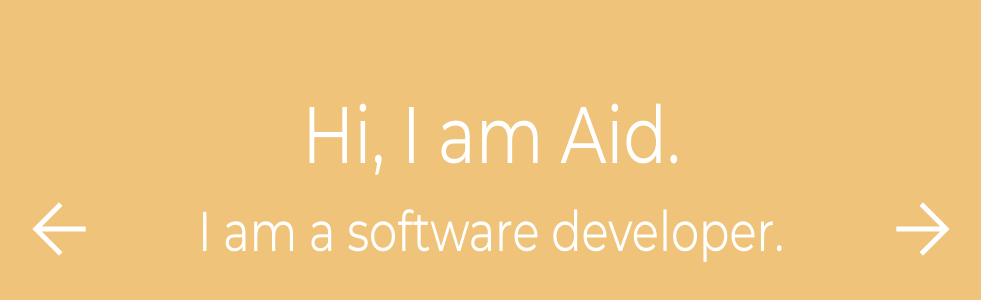
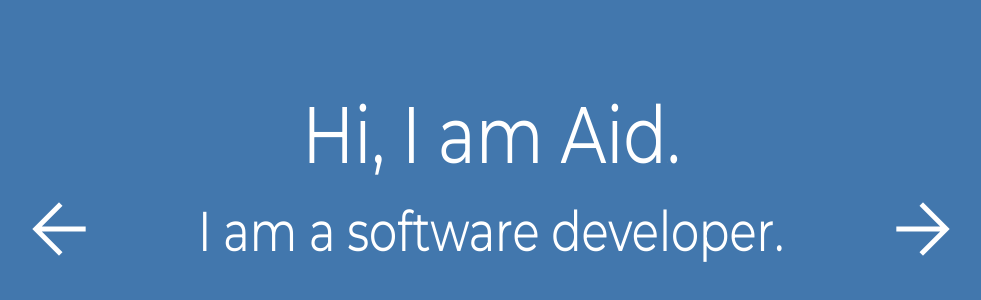
Before and after one commit to aid9eleven/adrian-cabriga, a React (Vite) app: page / in a window 1280 px wide. Shown: the part 218-518 px from the top of the page, without its empty margins (149-1130 px from the left). Built offline with nearby package versions, Linux system fonts and the light colour scheme.

Commit message:
fixed themes

```diff
--- a/src/App.tsx
+++ b/src/App.tsx
@@ -1,12 +1,14 @@
 import './App.css'
 import GreetingScreen from './screens/GreetingScreen'
+import { THEME_CONSTANTS } from './styles/cssClassConstants'
+import "./styles/styles.css"
 
 const App = () => {
 
   return (
     <div className="app">
       <div className="wrapper">
-        <GreetingScreen theme="light-orange"/>
+        <GreetingScreen theme={THEME_CONSTANTS.BLUE}/>
       </div>
     </div>
   )
--- /dev/null
+++ b/src/components/Background.css
@@ -0,0 +1,8 @@
+.background {
+  position: absolute;
+  height: 100%;
+  width: 100%;
+  left: 0;
+  top: 0;
+  z-index: -1;
+}
--- a/src/components/Background.tsx
+++ b/src/components/Background.tsx
@@ -1,19 +1,18 @@
-import { useState } from "react";
-import { CSS_CONSTANTS } from "../constants/cssClassConstants"
+import { ELEMENT_TYPES, Theme } from "../styles/cssClassConstants";
+import { classNameBuilder } from "../util/stringBuilder";
+import "./Background.css"
 
 interface IBackgroundProps {
-  theme: "blue" | "light-orange";
+  theme: Theme;
 }
 
 const Background = (props: IBackgroundProps) => {
-  const [currentTheme, setCurrentTheme] = useState(props.theme);
 
   return (
-    <div className={`background background-${currentTheme}`}>
-      <div className={`transitioning-background background-blue ${props.theme === "blue" ? CSS_CONSTANTS.ON_STATE : ""}`}></div>
-      <div className={`transitioning-background background-light-orange ${props.theme === "light-orange" ? CSS_CONSTANTS.ON_STATE : ""}`}></div>
-
-    </div>
+    <div className={classNameBuilder([
+      "background",
+      ELEMENT_TYPES.BACKGROUND
+    ])}/>
   )
 }
 
--- a/src/components/TextSwitcher.tsx
+++ b/src/components/TextSwitcher.tsx
@@ -1,5 +1,5 @@
 import { ReactNode, useEffect, useState } from "react";
-import { CSS_CONSTANTS } from "../constants/cssClassConstants";
+import { CSS_CONSTANTS } from "../styles/cssClassConstants";
 import { classNameBuilder } from "../util/stringBuilder";
 import "./TextSwitcher.css";
 
@@ -7,12 +7,14 @@ export interface ITextSwitcherProps {
   children?: ReactNode,
   className?: string,
   direction?: "up" | "down" | "left" | "right";
+  hoverable?: boolean;
+  offStateChildClassName?: string;
+  onStateChildClassName?: string;
+  style?: React.CSSProperties;
   switched?: boolean;
-  hoverable?: boolean;
+  onClick?: React.MouseEventHandler<HTMLDivElement>;
   onMouseLeave?: React.MouseEventHandler<HTMLDivElement>;
-  onClick?: React.MouseEventHandler<HTMLDivElement>;
   onMouseOver?: React.MouseEventHandler<HTMLDivElement>;
-  style?: React.CSSProperties;
 }
 
 const TextSwitcher = (props: ITextSwitcherProps) => {
@@ -66,8 +68,18 @@ const TextSwitcher = (props: ITextSwitcherProps) => {
       <div
         className={"text-switcher-children-wrapper"}
       >
-        <div className="text-switcher-on-state-child">{props.children}</div>
-        <div className="text-switcher-off-state-child">{props.children}</div>
+        <div className={classNameBuilder([
+          "text-switcher-on-state-child",
+          props.onStateChildClassName
+        ])}>
+          {props.children}
+        </div>
+        <div className={classNameBuilder([
+          "text-switcher-off-state-child",
+          props.offStateChildClassName
+        ])}>
+          {props.children}
+        </div>
       </div>
     </div>
   )
--- a/src/constants/cssClassConstants.tsx
+++ /dev/null
@@ -1,7 +0,0 @@
-export const CSS_CONSTANTS = {
-  ANIMATING_ELEMENT: "animating-element",
-  HOVERABLE: "hoverable",
-  ON_STATE: "on-state",
-  PRE_ON_STATE: "pre-on-state",
-  SCREEN: "screen"
-};
--- a/src/index.css
+++ b/src/index.css
@@ -1,60 +1,7 @@
-@import url('https://fonts.googleapis.com/css2?family=Dosis&family=Montserrat&family=Shadows+Into+Light&display=swap');
-/*
-    font-family: 'Montserrat', sans-serif; https://fonts.google.com/specimen/Montserrat
-    font-family: 'Dosis', sans-serif; https://fonts.google.com/specimen/Dosis
-    font-family: 'Shadows Into Light', cursive; https://fonts.google.com/specimen/Shadows+Into+Light
-*/
-
-:root {
-    --light-gray-bg: #f1f3f4;
-    --very-light-blue-bg: #deeaf6;
-    --light-blue-bg: #8ab8e7;
-    --blue-gray-bg: #a2bfdc;
-    --dull-blue-bg: #567fa8;
-    --blue-bg: #4277ad;
-
-    --light-purple: #c6ceff;
-    --light-blue: #84b7fe;
-    --light-orange: #efc379;
-    --blue: #258bd6;
-    --dark-blue: #26415c;
-    --pink: #ffa4fc;
-}
-
 * {
     padding: 0;
     margin: 0;
     user-select: none;
-}
-
-.background {
-    position: absolute;
-    height: 100%;
-    width: 100%;
-    left: 0;
-    top: 0;
-    z-index: -1;
-}
-
-.transitioning-background {
-    position: absolute;
-    left: 0;
-    top: 0;
-    height: 100%;
-    width: 0;
-    transition: width 0.3s ease-in-out;
-}
-
-.transitioning-background.on-state {
-    width: 100%;
-}
-
-.background-light-orange {
-    background-color: var(--light-orange);
-}
-
-.background-blue {
-    background-color: var(--blue-bg);
 }
 
 .greeting-screen {
@@ -64,17 +11,8 @@
     justify-content: center;
 }
 
-.greeting-arrow {
-    cursor: pointer;
-}
-
 .greeting-arrow .google-icon {
-    color: white;
     font-size: 5rem;
-}
-
-.greeting-arrow .text-switcher-on-state-child .google-icon {
-    color: var(--dark-blue);
 }
 
 .greeting-wrapper {
@@ -97,16 +35,6 @@
     font-size: 3.5rem;
 }
 
-.greeting-screen-line .text-switcher-on-state-child {
-    color: var(--light-orange);
-}
-
-.greeting-screen-line .emphasized .text-switcher-on-state-child {
-    background-color: var(--dark-blue);
-    color: white;
-}
-
-
 /* overriding classes */
 .screen {
     height: 100vh !important;
--- a/src/screens/GreetingScreen.tsx
+++ b/src/screens/GreetingScreen.tsx
@@ -1,15 +1,16 @@
-import { Fragment, useEffect, useReducer } from "react";
+import { Fragment, useEffect, useReducer, useState } from "react";
 import Timer from "../classes/Timer";
 import Background from "../components/Background";
 import Carousel from "../components/Carousel";
 import { GoogleIcon } from "../components/GoogleIcon";
 import TextSwitcher from "../components/TextSwitcher";
-import { CSS_CONSTANTS } from "../constants/cssClassConstants";
+import { CSS_CONSTANTS, ELEMENT_TYPES, THEME_CONSTANTS, Theme } from "../styles/cssClassConstants";
+import { classNameBuilder } from "../util/stringBuilder";
 
 interface ITextSwitcherState {
   id: number,
   text: string,
-  className?: string,
+  isHighlighted?: boolean;
   direction: "up" | "down" | "left" | "right",
   switched: boolean,
   timer: Timer
@@ -75,7 +76,7 @@ const textSwitcherInitialStates: ITextSwitcherState[] = [
   {
     id: 8,
     text: "software developer",
-    className: "emphasized",
+    isHighlighted: true,
     direction: "down",
     switched: false,
     timer: new Timer()
@@ -83,7 +84,7 @@ const textSwitcherInitialStates: ITextSwitcherState[] = [
   {
     id: 9,
     text: "graphic designer",
-    className: "emphasized",
+    isHighlighted: true,
     direction: "down",
     switched: false,
     timer: new Timer()
@@ -91,7 +92,7 @@ const textSwitcherInitialStates: ITextSwitcherState[] = [
   {
     id: 10,
     text: "artist",
-    className: "emphasized",
+    isHighlighted: true,
     direction: "down",
     switched: false,
     timer: new Timer()
@@ -99,7 +100,7 @@ const textSwitcherInitialStates: ITextSwitcherState[] = [
   {
     id: 11,
     text: "computer engineer",
-    className: "emphasized",
+    isHighlighted: true,
     direction: "down",
     switched: false,
     timer: new Timer()
@@ -169,11 +170,12 @@ const GreetingScreenTextSwitcher = (props: IGreetingScreenTextSwitcherProps) =>
 
   return (
     <TextSwitcher
+      direction={textSwitcherStates[props.id].direction}
+      offStateChildClassName={ELEMENT_TYPES.TEXT}
+      onStateChildClassName={textSwitcherStates[props.id].isHighlighted ? ELEMENT_TYPES.HIGHLIGHTED_TEXT : ELEMENT_TYPES.HOVERED_TEXT}
       switched={textSwitcherStates[props.id].switched}
-      className={textSwitcherStates[props.id].className}
-      direction={textSwitcherStates[props.id].direction}
+      onMouseLeave={() => handleTextSwitcherOnMouseLeave(props.id)}
       onMouseOver={() => handleTextSwitcherOnMouseOver(props.id)}
-      onMouseLeave={() => handleTextSwitcherOnMouseLeave(props.id)}
     >
       {textSwitcherStates[props.id].text}
     </TextSwitcher>
@@ -198,25 +200,67 @@ const GreetingScreenLineTwo = (props: IGreetingScreenLineTwoProps) => (
 )
 
 interface IGreetingScreenProps {
-  theme: "blue" | "light-orange"
+  theme: Theme;
 }
 
 const GreetingScreen = (props: IGreetingScreenProps) => {
+  const [theme, setTheme] = useState(props.theme)
+
+  const themeChanger = () => {
+    if (theme === THEME_CONSTANTS.LIGHT_ORANGE) {
+      setTheme(THEME_CONSTANTS.BLUE)
+    }
+    else {
+      setTheme(THEME_CONSTANTS.LIGHT_ORANGE)
+    }
+
+    console.log(theme);
+  }
+
   const carouselBackButton = () => (
-    <TextSwitcher className="greeting-arrow" hoverable direction="left">
+    <TextSwitcher
+      className={
+        classNameBuilder([
+          "greeting-arrow",
+          ELEMENT_TYPES.POINTER_ELEMENT
+        ])
+      }
+      direction="left"
+      hoverable
+      offStateChildClassName={ELEMENT_TYPES.ICON}
+      onStateChildClassName={ELEMENT_TYPES.HOVERED_ICON}
+      onClick={themeChanger}
+    >
       <GoogleIcon icon="arrow_back"/>
     </TextSwitcher>
   )
 
   const carouselNextButton = () => (
-    <TextSwitcher className="greeting-arrow" hoverable direction="right">
+    <TextSwitcher className={
+      classNameBuilder([
+        "greeting-arrow",
+        ELEMENT_TYPES.POINTER_ELEMENT,
+        ELEMENT_TYPES.ICON
+      ])}
+      direction="right"
+      hoverable
+      offStateChildClassName={ELEMENT_TYPES.ICON}
+      onStateChildClassName={ELEMENT_TYPES.HOVERED_ICON}
+      onClick={themeChanger}
+    >
       <GoogleIcon icon="arrow_forward"/>
     </TextSwitcher>
   )
 
   return (
-    <div className={`${CSS_CONSTANTS.SCREEN} ${props.theme}-theme greeting-screen`}>
-      <Background theme={props.theme}/>
+    <div
+      className={classNameBuilder([
+        "greeting-screen",
+        CSS_CONSTANTS.SCREEN,
+        props.theme
+      ])}
+    >
+      <Background theme={theme}/>
       <div className="greeting-wrapper">
         <div className="greeting-screen-line greeting-screen-line-1">
           <GreetingScreenTextSwitcher id={0}/>
--- /dev/null
+++ b/src/styles/cssClassConstants.tsx
@@ -0,0 +1,28 @@
+export const CSS_CONSTANTS = {
+  ANIMATING_ELEMENT: "animating-element",
+  HOVERABLE: "hoverable",
+  ON_STATE: "on-state",
+  PRE_ON_STATE: "pre-on-state",
+  SCREEN: "screen"
+};
+
+export type Theme =
+  "th-bl"
+  | "th-lo";
+
+export const THEME_CONSTANTS = {
+  BLUE: "th-bl" as Theme,
+  LIGHT_ORANGE: "th-lo" as Theme,
+};
+
+export const ELEMENT_TYPES = {
+  BACKGROUND: "bg",
+  HOVERED_ICON: "hi",
+  HOVERED_TEXT: "ht",
+  HIGHLIGHTED_TEXT: "hlt",
+  HIGHLIGHTED_ICON: "hli",
+  ICON: "ic",
+  POINTER_ELEMENT: "pe",
+  TEXT: "tx",
+  TRANSITIONING_ELEMENT: "te",
+}
--- /dev/null
+++ b/src/styles/styles.css
@@ -0,0 +1,66 @@
+@import url('https://fonts.googleapis.com/css2?family=Dosis&family=Montserrat&family=Shadows+Into+Light&display=swap');
+/*
+    font-family: 'Montserrat', sans-serif; https://fonts.google.com/specimen/Montserrat
+    font-family: 'Dosis', sans-serif; https://fonts.google.com/specimen/Dosis
+    font-family: 'Shadows Into Light', cursive; https://fonts.google.com/specimen/Shadows+Into+Light
+*/
+
+:root {
+    --light-gray-bg: #f1f3f4;
+    --very-light-blue-bg: #deeaf6;
+    --light-blue-bg: #8ab8e7;
+    --blue-gray-bg: #a2bfdc;
+    --dull-blue-bg: #567fa8;
+    --blue-bg: #4277ad;
+
+    --light-purple: #c6ceff;
+    --light-blue: #84b7fe;
+    --light-orange: #efc379;
+    --blue: #258bd6;
+    --dark-blue: #26415c;
+    --pink: #ffa4fc;
+    --dark-cyan: #64a3a3;
+}
+
+
+.th-bl .bg {
+  background-color: var(--blue-bg);
+}
+
+.th-bl .tx, .th-bl .ic {
+  color: white;
+}
+
+.th-bl .ht, .th-bl .hi {
+  color: var(--light-orange);
+}
+
+.th-bl .hlt, .th-bl .hli {
+  background-color: var(--dark-blue);
+  color: white;
+}
+
+.th-lo .bg {
+  background-color: var(--light-orange);
+}
+
+.th-lo .tx, .th-lo .ic {
+  color: white;
+}
+
+.th-lo .ht, .th-lo .hi {
+  color: var(--dark-blue);
+}
+
+.th-lo .hlt, .th-lo .hli {
+  background-color: var(--dark-blue);
+  color: white;
+}
+
+.te {
+  transition: 0.3s ease-in-out;
+}
+
+.pe {
+  cursor: pointer;
+}
```
